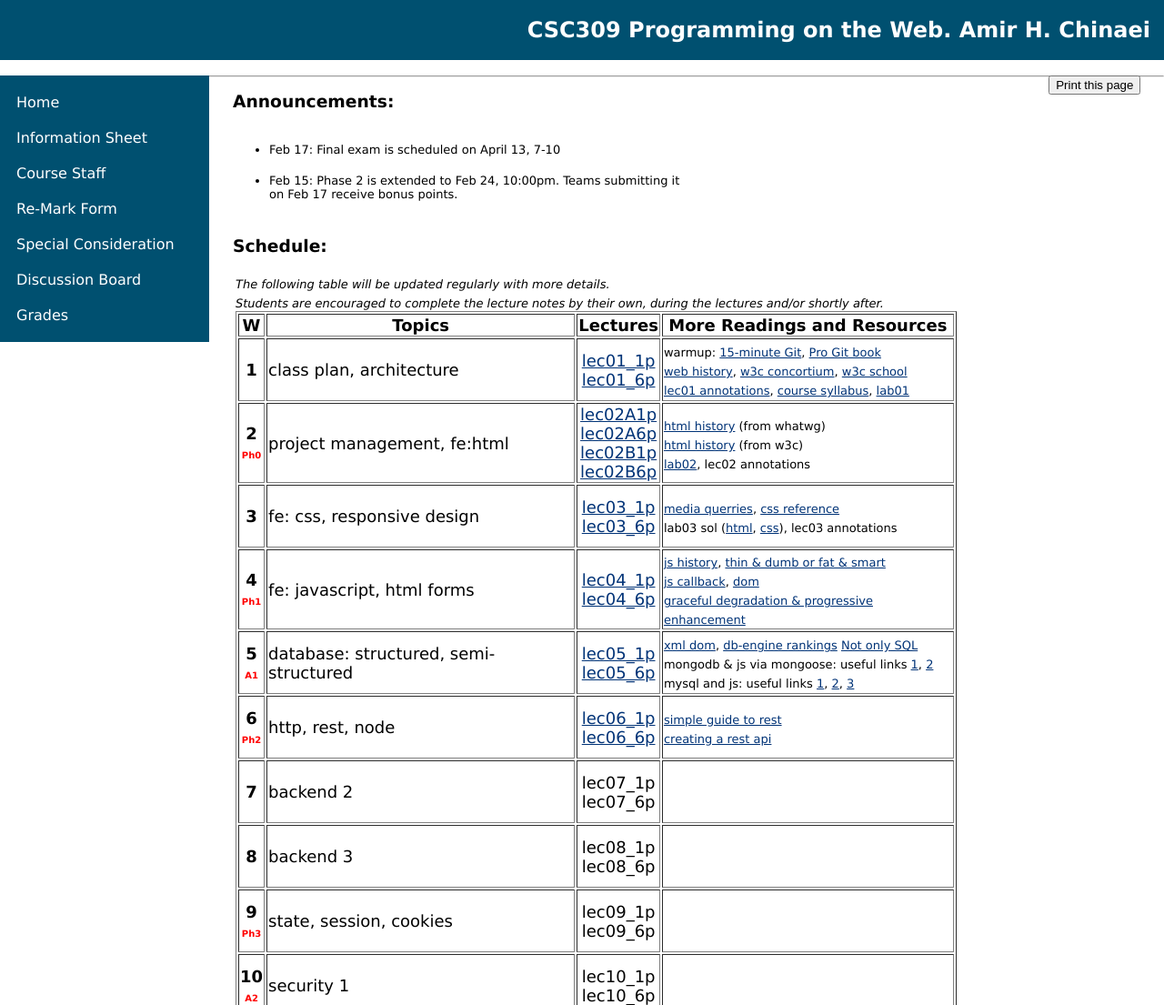
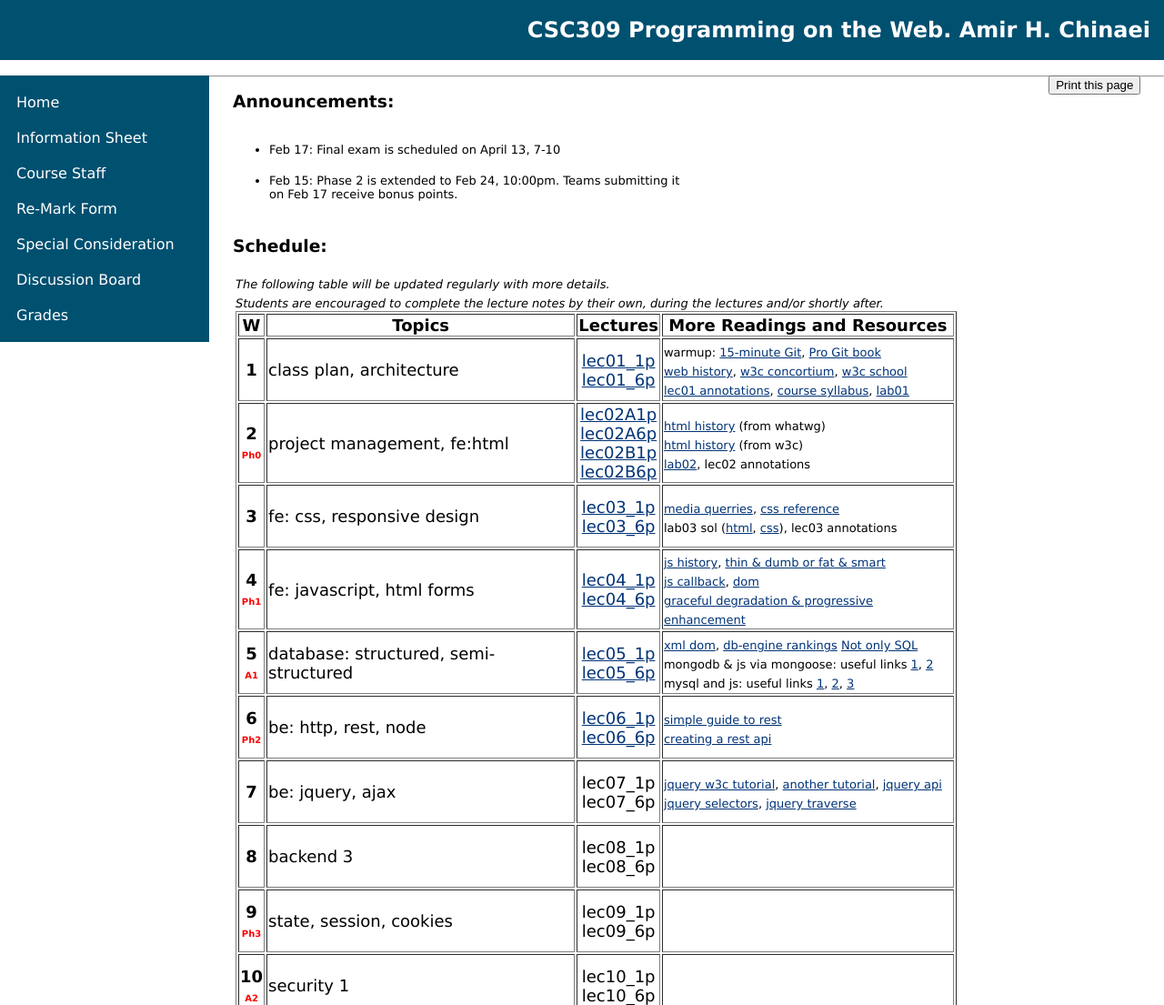
Before and after one commit to CSC309-spring2017/CSC309-spring2017.github.io, a plain HTML site: page index.html in a window 1280 px wide. Shown: the top 1105 px of the page at 91% size. Drawn offline with Linux system fonts and the light colour scheme.

Commit message:
lec 7 added

```diff
--- a/index.html
+++ b/index.html
@@ -75,8 +75,8 @@
 							<tr><th> 5<br><font title= "Assignment 1 due on Feb 10, 10:00 pm" color="red" size="1">A1</font></th>
 							                                                        <td>database: structured, semi-structured</td><td height=65><center><a href="lec05_1p.pdf">lec05_1p</a><br><a href="lec05_6p.pdf">lec05_6p</a></center></td><td><font size="2.5"><a href="https://www.w3schools.com/xml/dom_intro.asp">xml dom</a>, <a href="http://db-engines.com/en/ranking">db-engine rankings</a> <a href="https://www.sitepoint.com/sql-vs-nosql-differences/">Not only SQL</a><br/>mongodb & js via mongoose: useful links <a href="http://mongoosejs.com/docs/guide.html">1</a>, <a href="http://mongoosejs.com/docs/api.html">2</a></br>mysql and js: useful links <a href="https://codeforgeek.com/2015/01/nodejs-mysql-tutorial/">1</a>, <a href="https://www.sitepoint.com/using-node-mysql-javascript-client/">2</a>, <a href="https://github.com/mysqljs/mysql">3</a></font></td></tr>
 							<tr><th> 6<br><font title= "Project Phase 2 due on Feb 17, 10:00 pm" color="red" size="1">Ph2</font></th>
-							                                                        <td>http, rest, node               </td><td height=65><center><a href="lec06_1p.pdf">lec06_1p</a><br><a href="lec06_6p.pdf">lec06_6p</a></center></td><td><font size="2.5"><a href="https://code.tutsplus.com/tutorials/a-beginners-guide-to-http-and-rest--net-16340">simple guide to rest</a></br> <a href="https://gist.github.com/iksose/9401758">creating a rest api</a></font></td></tr>
-							<tr><th> 7</th>                                         <td>backend  2                     </td><td height=65><center><a >lec07_1p</a><br><a >lec07_6p</a></center></td><td><font size="2.5"></font></td></tr>
+							                                                        <td>be: http, rest, node           </td><td height=65><center><a href="lec06_1p.pdf">lec06_1p</a><br><a href="lec06_6p.pdf">lec06_6p</a></center></td><td><font size="2.5"><a href="https://code.tutsplus.com/tutorials/a-beginners-guide-to-http-and-rest--net-16340">simple guide to rest</a></br> <a href="https://gist.github.com/iksose/9401758">creating a rest api</a></font></td></tr>
+							<tr><th> 7</th>                                         <td>be: jquery, ajax                </td><td height=65><center><a >lec07_1p</a><br><a >lec07_6p</a></center></td><td><font size="2.5"><a href="https://www.w3schools.com/jquery/default.asp">jquery w3c tutorial</a>, <a href="https://www.tutorialspoint.com/jquery/jquery-overview.htm">another tutorial</a>, <a href="api.jquery.com">jquery api</a></br><a href="http://api.jquery.com/category/selectors/">jquery selectors</a>, <a href="http://api.jquery.com/category/traversing">jquery traverse</a></font></td></tr>
 							<tr><th> 8</th>                                         <td>backend  3                     </td><td height=65><center><a >lec08_1p</a><br><a >lec08_6p</a></center></td><td><font size="2.5"></font></td></tr>
 							<tr><th> 9<br><font title= "Project Phase 3 due on March 17, 10:00 pm" color="red" size="1">Ph3</font></th>
 							                                                        <td>state, session, cookies        </td><td height=65><center><a >lec09_1p</a><br><a >lec09_6p</a></center></td><td><font size="2.5"></font></td></tr>
```
Also changed, not shown: 2 other files.
